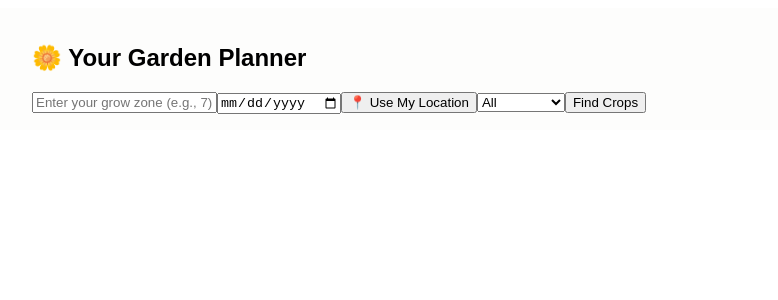
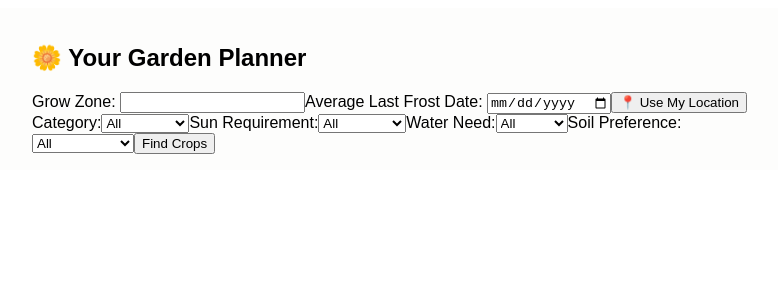
Before and after one commit to SpokenGarden/Find-Crops, a React (Create React App) app: page / in a window 1280 px wide. Both pictures are taken after a click on the button "🌿 Start Planning". Shown: the top 300 px of the page, without its empty margins (248-1026 px from the left). Built offline with nearby package versions, Linux system fonts and the light colour scheme.

Commit message:
Update App.js

```diff
--- a/src/App.js
+++ b/src/App.js
@@ -1,4 +1,4 @@
-/* Full GrowBuddy App with restored interactive planner */
+/* Full GrowBuddy App with restored filters and output */
 import React, { useState, useEffect } from "react";
 
 export default function GardenPlannerApp() {
@@ -75,7 +75,10 @@ export default function GardenPlannerApp() {
         });
       const zoneMatch = userZone === "" || zoneList.includes(userZone);
       const categoryMatch = category === "all" || crop.Type.toLowerCase() === category.toLowerCase();
-      return zoneMatch && categoryMatch;
+      const sunMatch = sunRequirement === "all" || crop["Sun Requirements"].toLowerCase().includes(sunRequirement);
+      const waterMatch = waterNeed === "all" || crop["Water Needs"].toLowerCase().includes(waterNeed);
+      const soilMatch = soilPreference === "all" || crop["Soil Preferences"].toLowerCase().includes(soilPreference);
+      return zoneMatch && categoryMatch && sunMatch && waterMatch && soilMatch;
     });
     const sorted = results.sort((a, b) => {
       const aDays = parseInt(a.Days_to_Germination);
@@ -103,15 +106,42 @@ export default function GardenPlannerApp() {
       ) : (
         <div style={{ maxWidth: "720px", margin: "0 auto" }}>
           <h2>🌼 Your Garden Planner</h2>
-          <input type="text" placeholder="Enter your grow zone (e.g., 7)" value={zone} onChange={(e) => setZone(e.target.value)} />
-          <input type="date" value={frostDate} onChange={(e) => setFrostDate(e.target.value)} />
+          <label>Grow Zone: <input type="text" value={zone} onChange={(e) => setZone(e.target.value)} /></label>
+          <label>Average Last Frost Date: <input type="date" value={frostDate} onChange={(e) => setFrostDate(e.target.value)} /></label>
           <button onClick={handleGetLocation}>📍 Use My Location</button>
+          <label>Category:
             <select value={category} onChange={(e) => setCategory(e.target.value)}>
               <option value="all">All</option>
               <option value="flower">Flowers</option>
               <option value="herb">Herbs</option>
               <option value="vegetable">Vegetables</option>
             </select>
+          </label>
+          <label>Sun Requirement:
+            <select value={sunRequirement} onChange={(e) => setSunRequirement(e.target.value)}>
+              <option value="all">All</option>
+              <option value="full sun">Full Sun</option>
+              <option value="partial sun">Partial Sun</option>
+              <option value="shade">Shade</option>
+            </select>
+          </label>
+          <label>Water Need:
+            <select value={waterNeed} onChange={(e) => setWaterNeed(e.target.value)}>
+              <option value="all">All</option>
+              <option value="low">Low</option>
+              <option value="average">Average</option>
+              <option value="high">High</option>
+            </select>
+          </label>
+          <label>Soil Preference:
+            <select value={soilPreference} onChange={(e) => setSoilPreference(e.target.value)}>
+              <option value="all">All</option>
+              <option value="loamy">Loamy</option>
+              <option value="sandy">Sandy</option>
+              <option value="clay">Clay</option>
+              <option value="well draining">Well Draining</option>
+            </select>
+          </label>
           <button onClick={handleSearch}>Find Crops</button>
 
           {filteredCrops.length > 0 && (
```
Lines whose indentation alone changed are shown as unchanged.
